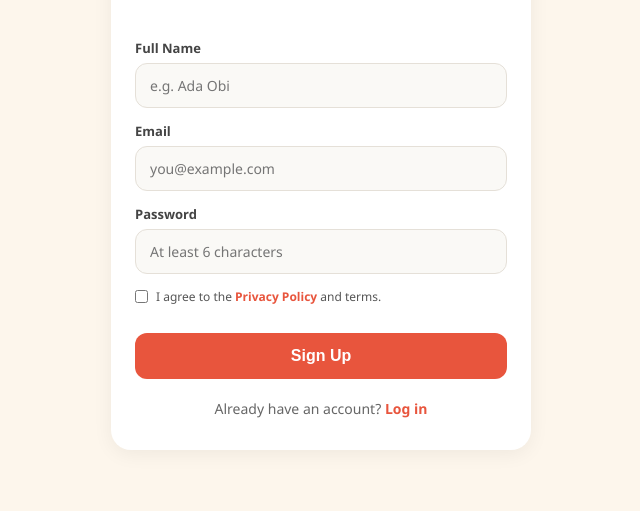
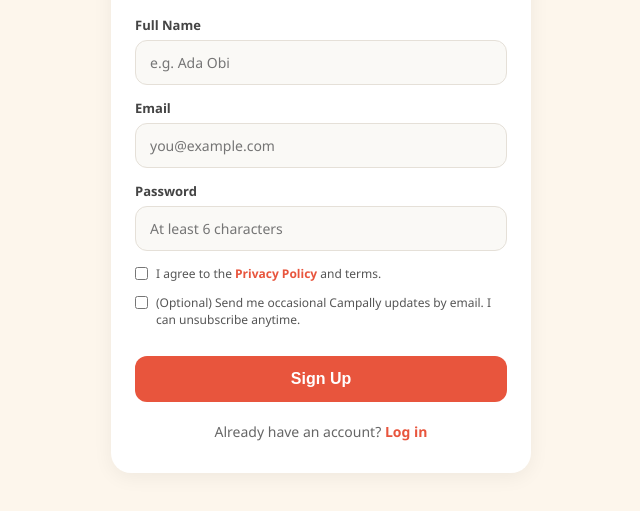
Before and after one commit to Harmsik/Campally, a website: page signup.html in a window 1280 px wide. Shown: the part 223-734 px from the top of the page, without its empty margins (319-959 px from the left). Drawn offline with nearby package versions, Linux system fonts and the light colour scheme.

Commit message:
Add marketing consent checkbox to signup.html
Added an optional marketing consent checkbox to the signup form.

```diff
--- a/signup.html
+++ b/signup.html
@@ -35,6 +35,13 @@
         </label>
       </div>
 
+      <div style="display:flex; align-items:flex-start; gap:8px; margin-top:8px; margin-bottom:4px; font-size:12px; color:#555;">
+        <input type="checkbox" id="marketing-consent" style="margin-top:2px;">
+        <label for="marketing-consent" style="margin:0; font-size:12px; font-weight:400; color:#555;">
+          (Optional) Send me occasional Campally updates by email. I can unsubscribe anytime.
+        </label>
+      </div>
+
       <button type="submit" id="signup-submit-btn" class="btn-primary">Sign Up</button>
     </form>
 
```
